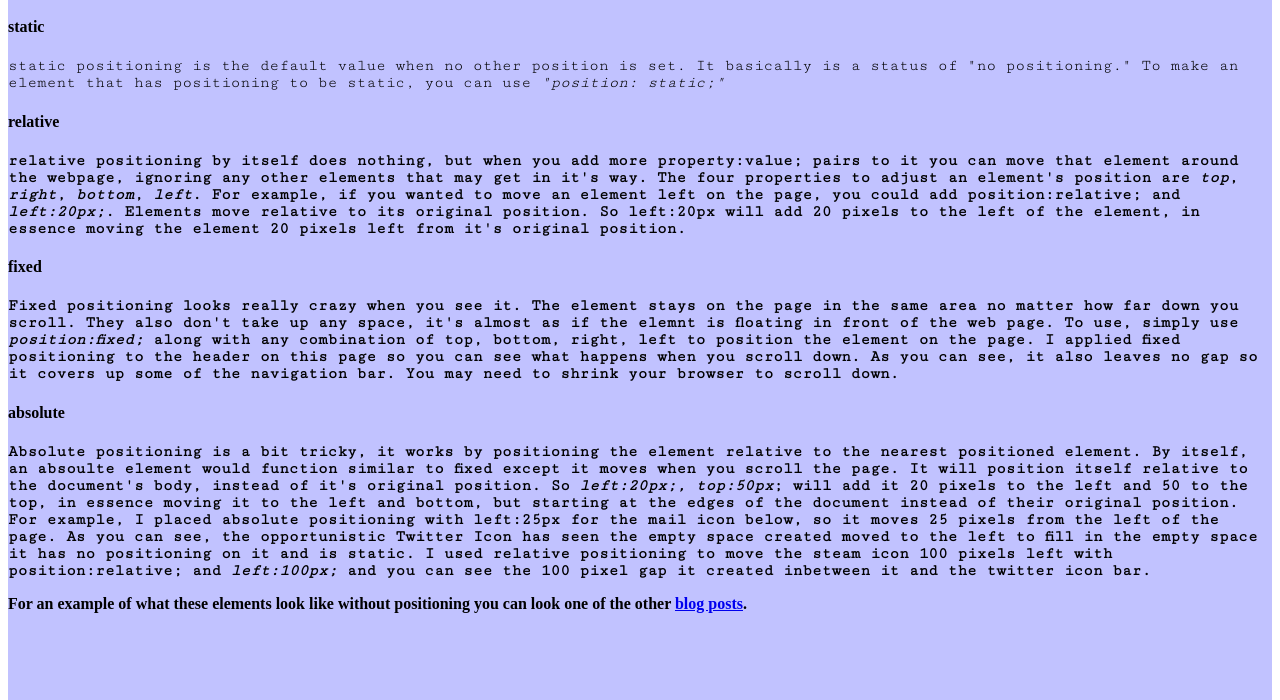
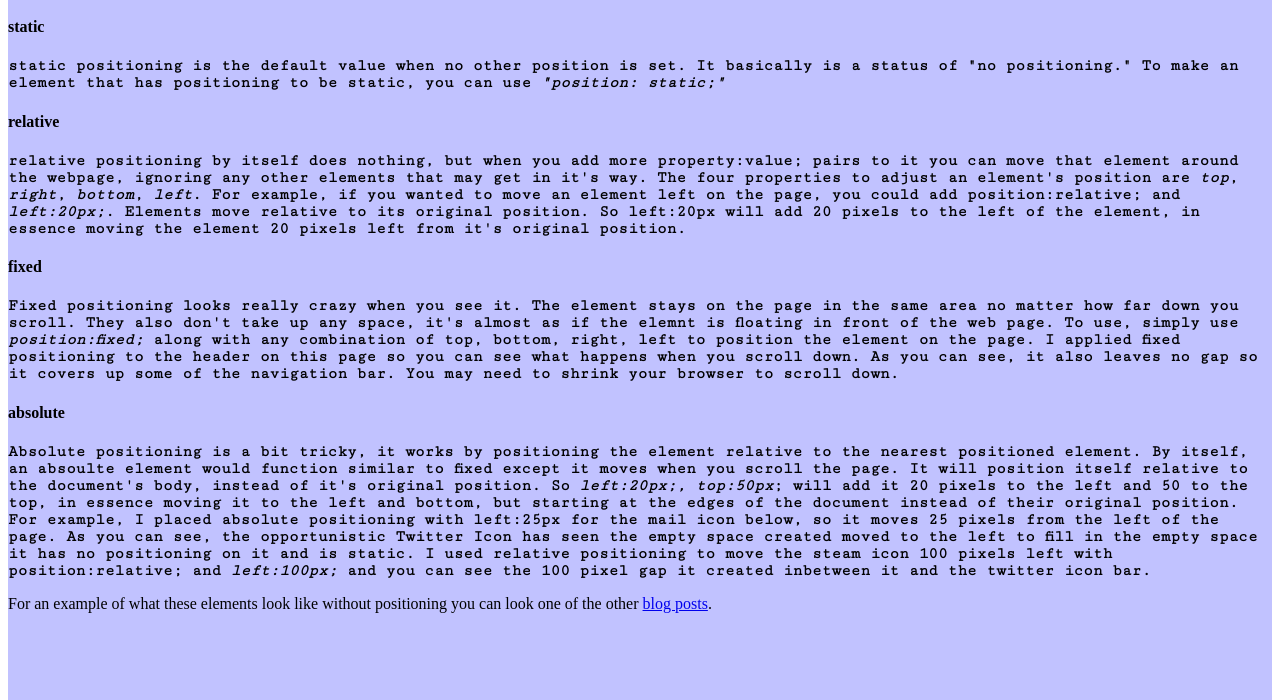
Before and after one commit to jellysalmon/jellysalmon.github.io, a plain HTML site: page blog-posts/week2_technical.html in a window 1280 px wide. Shown: the part 69-769 px from the top of the page. Drawn offline with Linux system fonts and the light colour scheme; a web font is replaced by a local one.

Commit message:
fixed blog formatting

```diff
--- a/blog-posts/week2_technical.html
+++ b/blog-posts/week2_technical.html
@@ -21,11 +21,11 @@
       <h3 class="darktext">Positioning in CSS</h3>
       <article>
         <h4>static</h4>
-          <p> static positioning is the default value when no other position is set. It basically is a status of "no positioning." To make an element that has positioning to be static, you can use <i>"position: static;"</i> </p>
+          <p> <b> static positioning is the default value when no other position is set. It basically is a status of "no positioning." To make an element that has positioning to be static, you can use <i>"position: static;"</i> </p>
         </article>
       <article>
         <h4>relative</h4>
-        <p> <b>relative positioning by itself does nothing, but when you add more property:value; pairs to it you can move that element around the webpage, ignoring any other elements that may get in it's way. The four properties to adjust an element's position are <i>top</i>, <i>right</i>, <i>bottom</i>, <i>left</i>. For example, if you wanted to move an element left on the page, you could add </i>position:relative;</i> and <i>left:20px;</i>. Elements move relative to its original position. So left:20px will add 20 pixels to the left of the element, in essence moving the element 20 pixels left from it's original position.
+        <p> relative positioning by itself does nothing, but when you add more property:value; pairs to it you can move that element around the webpage, ignoring any other elements that may get in it's way. The four properties to adjust an element's position are <i>top</i>, <i>right</i>, <i>bottom</i>, <i>left</i>. For example, if you wanted to move an element left on the page, you could add </i>position:relative;</i> and <i>left:20px;</i>. Elements move relative to its original position. So left:20px will add 20 pixels to the left of the element, in essence moving the element 20 pixels left from it's original position.
       </article>
       <article>
         <h4>fixed</h4>
@@ -33,7 +33,7 @@
       </article>
       <article>
         <h4>absolute</h4>
-          <p> Absolute positioning is a bit tricky, it works by positioning the element relative to the nearest positioned element.  By itself, an absoulte element would function similar to fixed except it moves when you scroll the page. It will position itself relative to the document's body, instead of it's original position. So <i>left:20px;, top:50px</i>; will add it 20 pixels to the left and 50 to the top, in essence moving it to the left and bottom, but starting at the edges of the document instead of their original position. For example, I placed absolute positioning with left:25px for the mail icon below, so it moves 25 pixels from the left of the page. As you can see, the opportunistic Twitter Icon has seen the empty space created moved to the left to fill in the empty space it has no positioning on it and is static. I used relative positioning to move the steam icon 100 pixels left with position:relative; and <i>left:100px;</i> and you can see the 100 pixel gap it created inbetween it and the twitter icon bar.
+          <p> Absolute positioning is a bit tricky, it works by positioning the element relative to the nearest positioned element.  By itself, an absoulte element would function similar to fixed except it moves when you scroll the page. It will position itself relative to the document's body, instead of it's original position. So <i>left:20px;, top:50px</i>; will add it 20 pixels to the left and 50 to the top, in essence moving it to the left and bottom, but starting at the edges of the document instead of their original position. For example, I placed absolute positioning with left:25px for the mail icon below, so it moves 25 pixels from the left of the page. As you can see, the opportunistic Twitter Icon has seen the empty space created moved to the left to fill in the empty space it has no positioning on it and is static. I used relative positioning to move the steam icon 100 pixels left with position:relative; and <i>left:100px;</i> and you can see the 100 pixel gap it created inbetween it and the twitter icon bar.</b>
       </article>
       <p>For an example of what these elements look like without positioning you can look one of the other <a href="bloglist.html"> blog posts</a>.
     </section>
```
